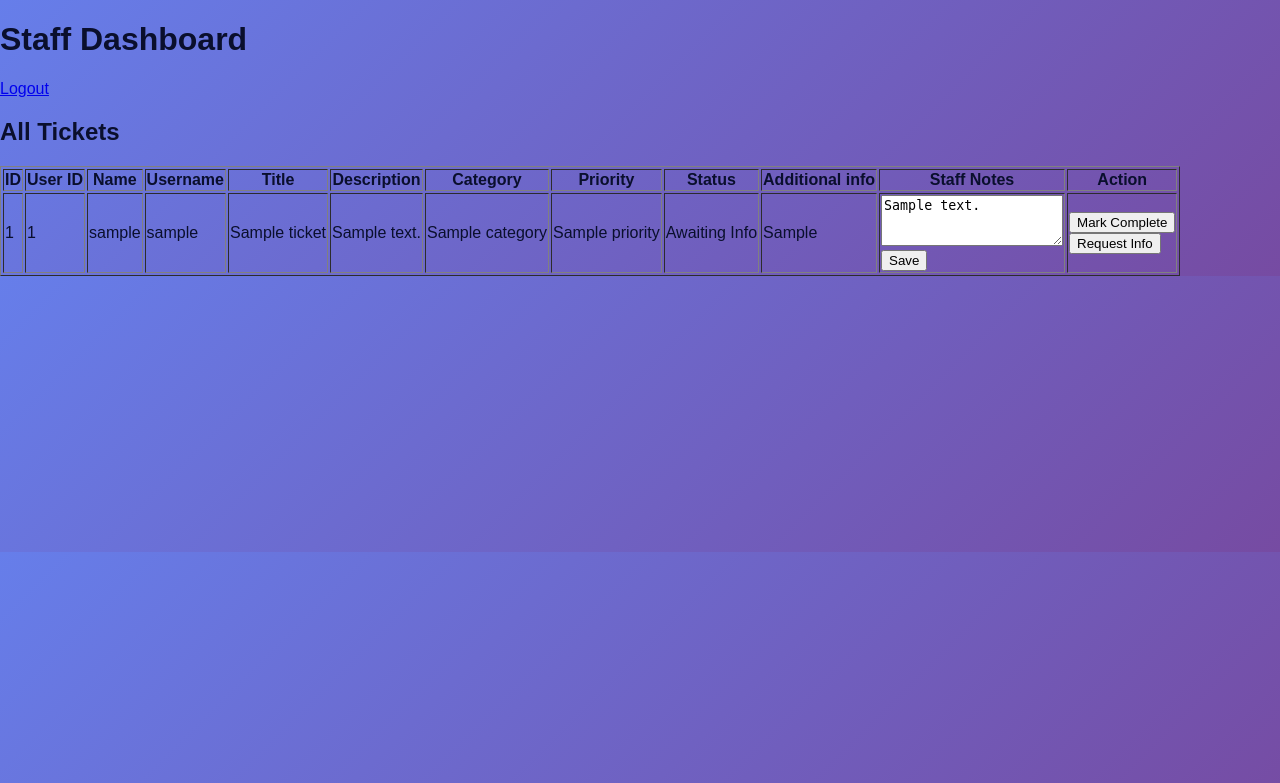
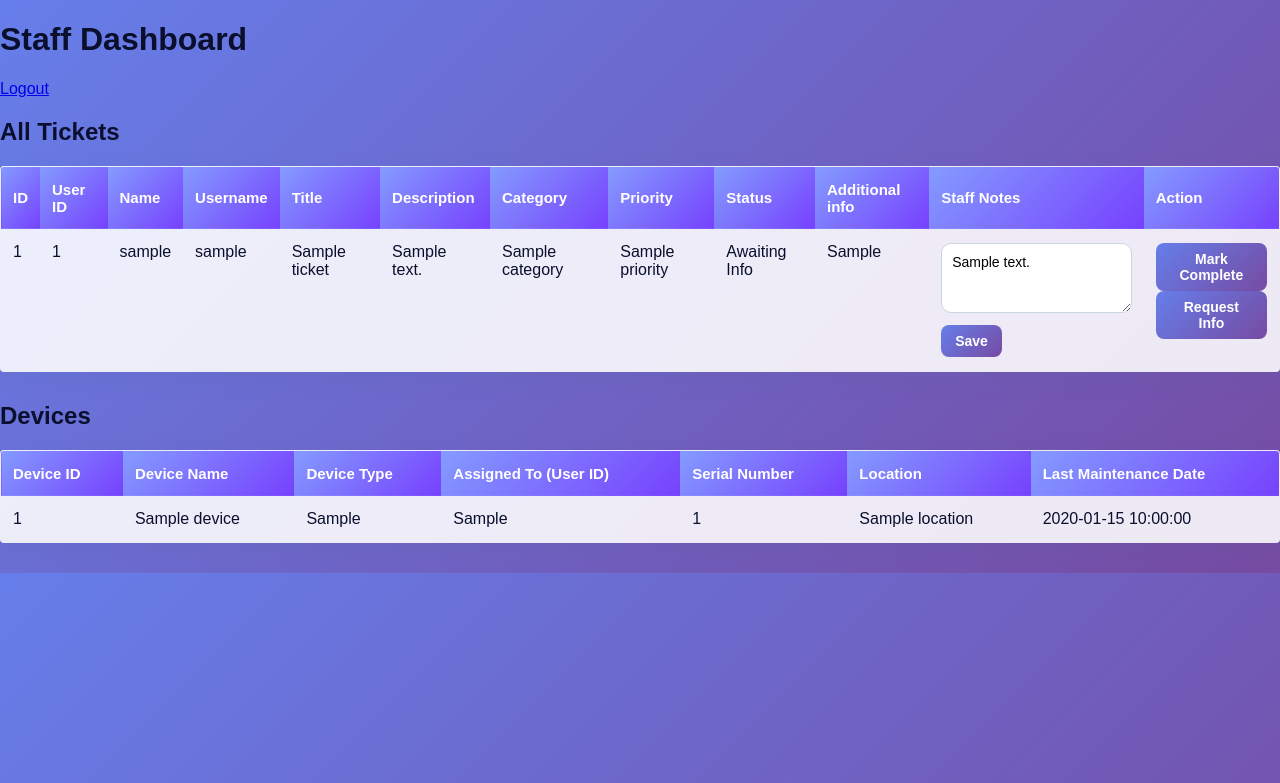
Before and after one commit to anshumkumar/IT_Ticket_manager_app_ak, a Flask app: template templates/staff_dashboard.html in a window 1280 px wide. Shown: the top 783 px of the page. Run offline with Flask 3, Linux system fonts and the light colour scheme; the template is opened without the code that fills it: most values are stand-ins (such as "Sample title", 1, 10 or a date in 2020).

Commit message:
(Version 2.3)
Added ability for admin to create IT Staff accounts.

```diff
--- a/app.py
+++ b/app.py
@@ -63,7 +63,7 @@ def register():
         if not name or not username or not password:
             return render_template('register.html', error='All fields are required.')
 
-        user_exists = User.get_user(username)
+        user_exists = User.get_user(username)   # I can use this in the part where admin creates accounts for IT Staff.
         if user_exists:
             return render_template('register.html', error='This account already exists.')
 # this is displayed if user already exists.
@@ -127,7 +127,7 @@ def submit_ticket():
 
         device_link = request.form.get('device_link','').strip()
         if device_link:
-            description = description + "\n Device linked with ticket: " + device_link
+            description = description + "\n\n Device linked with ticket: " + device_link
 
 
 
@@ -324,6 +324,33 @@ def req_pass_reset():
 
     return redirect(url_for('user_dashboard'))
 
+
+# adding functionality for the admin to create it staff accounts.
+
+@app.route('/admin/create_staff_acc', methods=['GET','POST'])
+def create_staff_acc():
+    if 'user_id' not in session or session.get('role') != 'admin':
+        return redirect(url_for('login'))
+
+    if request.method == 'POST':
+        name = request.form.get('name', '').strip()
+        username = request.form.get('username', '').strip()
+        password = request.form.get('password', '').strip()
+
+        if not name or not username or not password:
+            return render_template('create_staff_acc.html', error='Please fill all of the fields.')
+
+        user_exists = User.get_user(username)   #used to check if user exists.
+        if user_exists:
+            return render_template('create_staff_acc.html', error='This account already exists.')
+
+        new_user = User(None, name, username, password, 'staff')
+        new_user.create_user()
+
+        return redirect(url_for('admin_dashboard'))
+    return render_template('create_staff.html')
+
+
 # adding functionality for a chatbot
 # python dictionries will be used for this simple chatbot.
 
@@ -336,10 +363,11 @@ def app_chatbot():
 
     faq_answers = {
         "password": "To change your password, click 'Request Password Change'.",
-        "submit ticket": "Click 'Submit a New Ticket'.",
-        "cancel ticket": "You can cancel tickets from your dashboard.",
+        "submit ticket": "Click 'Submit a New Ticket button to submit your ticket'.",
+        "cancel ticket": "You can cancel tickets from your dashboard, press on cancel button.",
         "device": "Use 'Add Device' from the sidebar.",
-        "status": "Check ticket status in your dashboard."
+        "status": "Check ticket status in your dashboard.",
+        "additional info": "If staff has requested additional info, you can provide it by clicking on the button."
     }
 
     reply = "Sorry, I am unable to help you, please contact the admin."
--- a/templates/admin_dashboard.html
+++ b/templates/admin_dashboard.html
@@ -8,6 +8,8 @@
     <h1>Admin Dashboard</h1>
 
     <p>Welcome, {{ session['username'] }}</p>
+
+    <a href="{{ url_for('create_staff_acc') }}">Create Staff Account</a>
 
     <h2>These are all of the accounts</h2>
 
--- a/templates/register.html
+++ b/templates/register.html
@@ -32,7 +32,8 @@
         <button type="submit">Register</button>
     </form>
     <p> If you already have an account, then pls login here. <a href="{{ url_for('login') }}">Login here</a></p>
-</body>
+
 </div>
 </div>
+</body>
 </html>
--- a/templates/staff_dashboard.html
+++ b/templates/staff_dashboard.html
@@ -13,7 +13,7 @@
     <h2>All Tickets</h2>
 
     {% if tickets %}
-        <table border="1">
+        <table class="styled-table">
             <tr>
                 <th>ID</th>
                 <th>User ID</th>
@@ -68,5 +68,36 @@
         <p>No tickets available.</p>
     {% endif %}
 
+
+    <h2>Devices</h2>
+
+    {% if devices %}
+    <table class="styled-table">
+        <tr>
+            <th>Device ID</th>
+            <th>Device Name</th>
+            <th>Device Type</th>
+            <th>Assigned To (User ID)</th>
+            <th>Serial Number</th>
+            <th>Location</th>
+            <th>Last Maintenance Date</th>
+        </tr>
+
+        {% for device in devices %}
+        <tr>
+            <td>{{ device.device_id }}</td>
+            <td>{{ device.device_name }}</td>
+            <td>{{ device.device_type }}</td>
+            <td>{{ device.assigned_to }}</td>
+            <td>{{ device.serial_number }}</td>
+            <td>{{ device.location }}</td>
+            <td>{{ device.last_maintenance_date }}</td>
+        </tr>
+        {% endfor %}
+    </table>
+    {% else %}
+    <p>No devices registered.</p>
+    {% endif %}
+
 </body>
 </html>
--- a/templates/submit_ticket.html
+++ b/templates/submit_ticket.html
@@ -46,8 +46,8 @@
                     <select name="device_link">
                         <option value="">No device</option>
                         {% for device in devices %}
-                        <option value="{{ device.device_name }} - {{ device.serial_number }}">
-                            {{ device.device_name }} - {{ device.serial_number }}
+                        <option value="{{ device.device_name }} - {{ device.serial_number }} - {{device.device_type}}">
+                            {{ device.device_name }} - {{ device.serial_number }} - {{device.device_type}}
                         </option>
                         {% endfor %}
                     </select>
--- a/templates/user_dashboard.html
+++ b/templates/user_dashboard.html
@@ -72,7 +72,7 @@
                     <tr>
                         <td>{{ ticket.id }}</td>
                         <td>{{ ticket.title }}</td>
-                        <td>{{ ticket.description }}</td>
+                        <td style="white-space: pre-line;">{{ ticket.description }}</td>
                         <td>{{ ticket.category }}</td>
                         <td>{{ ticket.priority }}</td>
                         <td>{{ ticket.status }}</td>
```
Also changed, not shown: templates/create_staff.html (added, +23 -0 lines), database/tickets.db.
